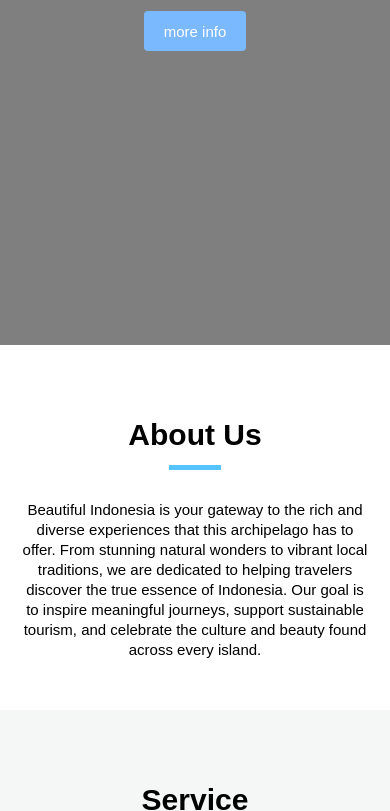
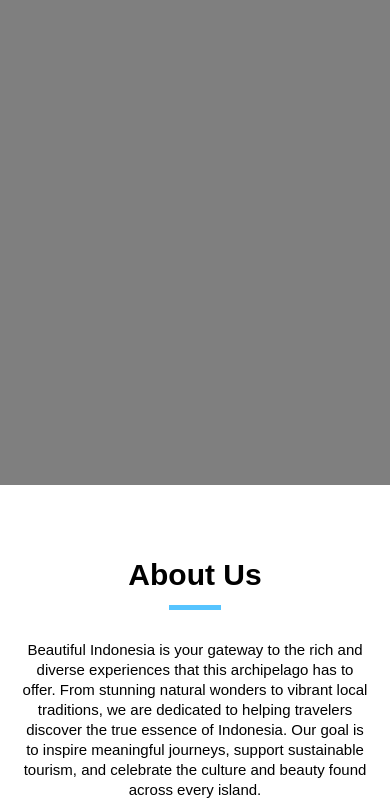
Before and after one commit to Farhan1705/Travel, a plain HTML site: page index.html in a window 390 px wide. Shown: the part 499-1310 px from the top of the page. Drawn offline with Linux system fonts and the light colour scheme.

Commit message:
Commit Update

```diff
--- a/style.css
+++ b/style.css
@@ -16,7 +16,8 @@ body{
 }
 
 .layar-dalam {
-    width: 1000px;
+    max-width: 1000px;
+    width: 90%;
     margin: auto;
 }
 
@@ -91,6 +92,7 @@ header{
     width: 100%;
     overflow: hidden;
     z-index: 2;
+    margin-top: 60px;
 }
 
 header video{
@@ -390,3 +392,11 @@ section.abu-abu{
       display: flex;
     }
   }
+
+@media (max-width: 768px) {
+    header {
+      height: auto;
+      min-height: 100vh;
+      padding: 40px 0;
+    }
+}
```
